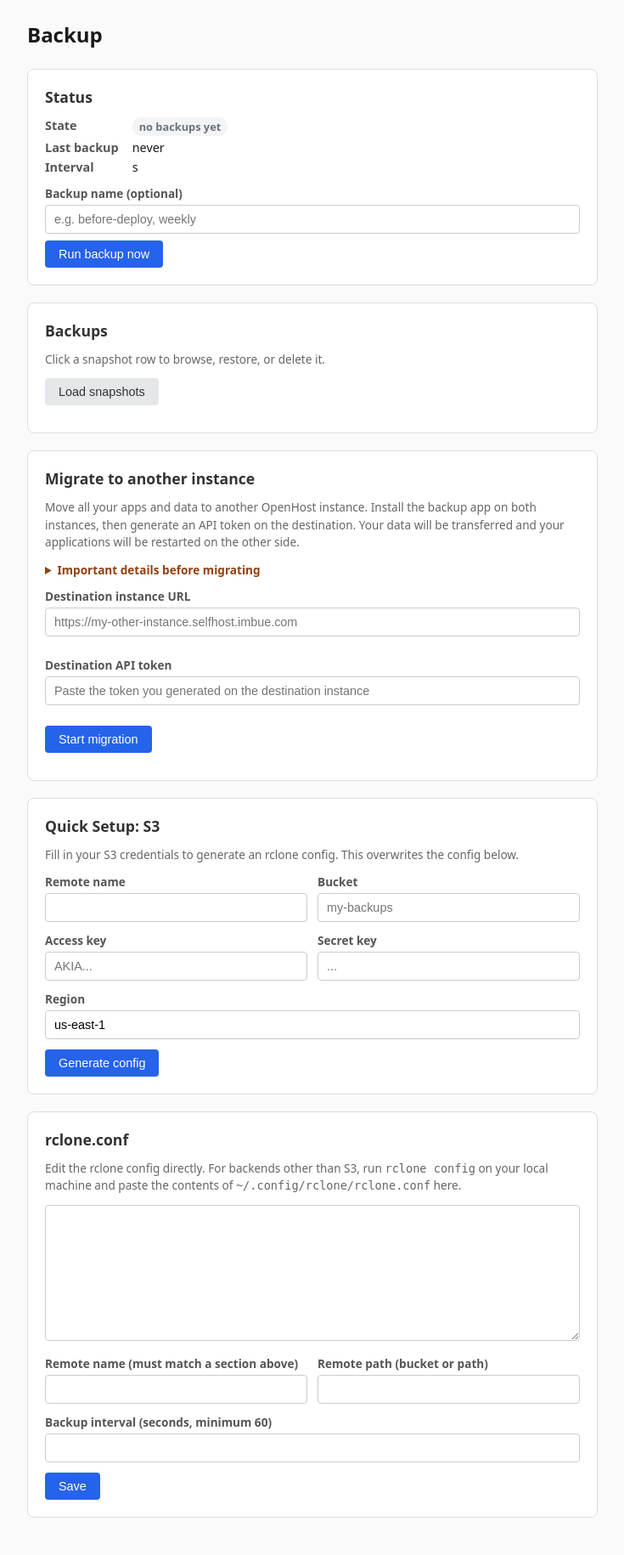
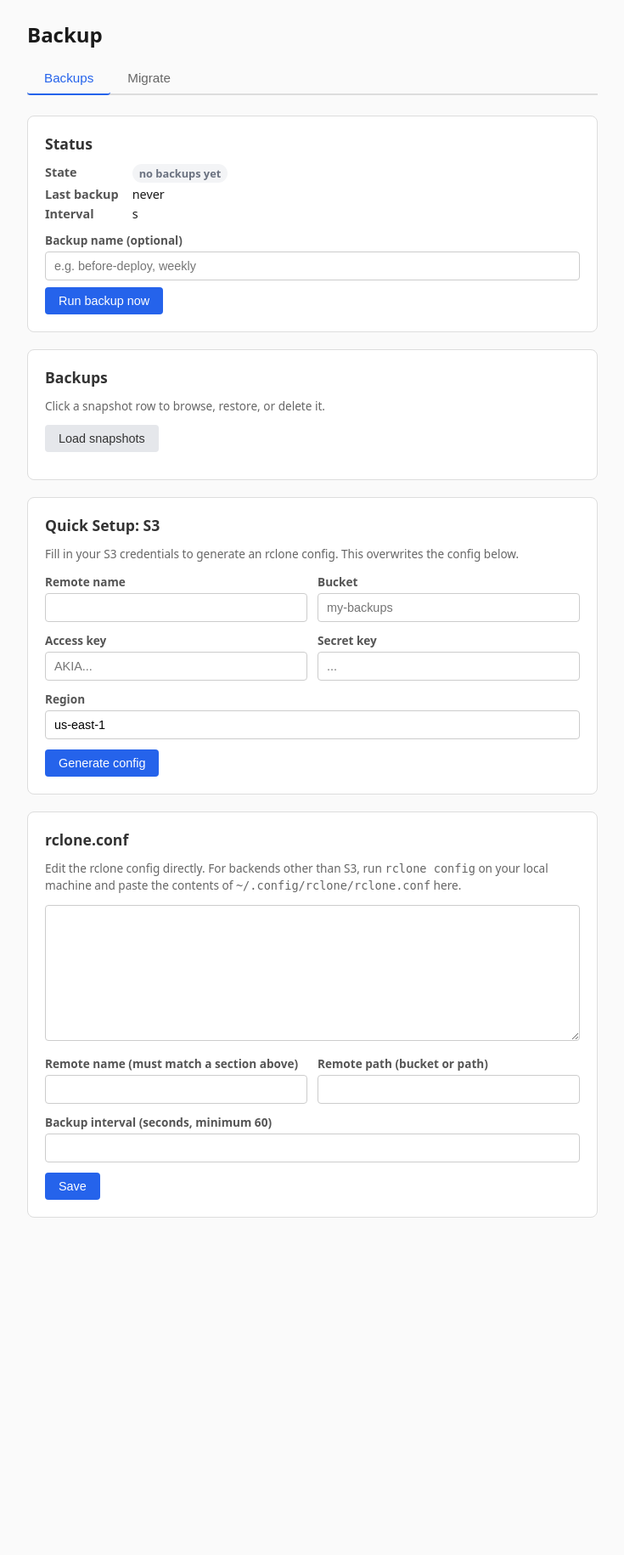
Before and after one commit to imbue-openhost/openhost-backup, a Python web app: template templates/index.html in a window 1280 px wide. Shown: the whole page at 85% size, without its empty margins (272-1007 px from the left). After the commit the page ends 1433 px from the top, so only its background shows below. Run offline with Jinja, Linux system fonts and the light colour scheme; the template is opened without the code that fills it, so the values that code supplies are empty.

Commit message:
Split into two pages: Backups (default) and Migrate
Tab navigation switches between backup and migration views. URL hash
(#migrate) preserves the selected tab across reloads. Backup page loads
by default.

```diff
--- a/templates/index.html
+++ b/templates/index.html
@@ -7,7 +7,7 @@
     <style>
         * { box-sizing: border-box; margin: 0; padding: 0; }
         body { font-family: system-ui, -apple-system, sans-serif; max-width: 720px; margin: 0 auto; padding: 24px; color: #1a1a1a; background: #fafafa; }
-        h1 { font-size: 1.5rem; margin-bottom: 24px; }
+        h1 { font-size: 1.5rem; margin-bottom: 0; }
         h2 { font-size: 1.1rem; margin-bottom: 12px; color: #333; }
         section { background: white; border: 1px solid #ddd; border-radius: 8px; padding: 20px; margin-bottom: 20px; }
         label { display: block; font-size: 0.85rem; font-weight: 600; margin-bottom: 4px; color: #555; }
@@ -55,10 +55,32 @@
         .inline-name { border: 1px solid #ccc; border-radius: 3px; padding: 2px 6px; font-size: 0.8rem; width: 120px; }
         .name-label { font-size: 0.8rem; color: #2563eb; cursor: pointer; }
         .name-label:hover { text-decoration: underline; }
+
+        /* Tab navigation */
+        .tab-bar { display: flex; gap: 0; margin: 16px 0 24px 0; border-bottom: 2px solid #ddd; }
+        .tab-btn {
+            padding: 10px 20px; border: none; background: none; cursor: pointer;
+            font-size: 0.95rem; font-weight: 500; color: #666;
+            border-bottom: 2px solid transparent; margin-bottom: -2px;
+        }
+        .tab-btn:hover { color: #333; }
+        .tab-btn.active { color: #2563eb; border-bottom-color: #2563eb; }
+        .page { display: none; }
+        .page.active { display: block; }
     </style>
 </head>
 <body>
     <h1>Backup</h1>
+
+    <div class="tab-bar">
+        <button class="tab-btn active" onclick="showPage('backup')">Backups</button>
+        <button class="tab-btn" onclick="showPage('migrate')">Migrate</button>
+    </div>
+
+    <!-- ============================================================
+         PAGE: Backups
+         ============================================================ -->
+    <div id="page-backup" class="page active">
 
         <!-- Status -->
         <section>
@@ -144,61 +166,6 @@
             <div id="manage-msg"></div>
         </section>
 
-    <!-- Migration -->
-    <section>
-        <h2>Migrate to another instance</h2>
-        <p class="info">
-            Move all your apps and data to another OpenHost instance.
-            Install the backup app on both instances, then generate an API token
-            on the destination. Your data will be transferred and your applications
-            will be restarted on the other side.
-        </p>
-        <details style="margin-bottom:12px;">
-            <summary style="cursor:pointer;font-size:0.85rem;color:#92400e;font-weight:600;">Important details before migrating</summary>
-            <div class="info" style="background:#fef3c7;padding:10px;border-radius:4px;color:#92400e;margin-top:6px;">
-                <strong>What happens on the destination:</strong> All running apps on
-                the destination will be stopped, and existing app data for migrated apps
-                will be deleted before new data is written. Apps not included in the
-                migration will be stopped during the transfer and restarted afterward.
-                <br><br>
-                <strong>Tip:</strong> It is a good idea to stop applications on this
-                instance before migrating, especially databases or apps that might not
-                transfer correctly if they are actively writing data. Stopping is not
-                required, but it reduces the risk of inconsistent data.
-                <br><br>
-                <strong>Not migrated:</strong> API tokens, owner password, and other
-                system-level settings are not transferred. You will need to set these
-                up separately on the destination instance.
-            </div>
-        </details>
-
-        <div style="margin-bottom:12px;">
-            <label>Destination instance URL</label>
-            <input type="text" id="push-target-url" placeholder="https://my-other-instance.selfhost.imbue.com">
-        </div>
-        <div style="margin-bottom:12px;">
-            <label>Destination API token</label>
-            <input type="password" id="push-target-token" placeholder="Paste the token you generated on the destination instance">
-        </div>
-        <div class="btn-row" style="margin-bottom:12px;">
-            <button class="btn-primary" id="btn-push" onclick="startPush()">Start migration</button>
-        </div>
-
-        <!-- Progress -->
-        <div id="mig-progress" style="display:none;margin-bottom:16px;padding:12px;background:#f8fafc;border:1px solid #e2e8f0;border-radius:6px;">
-            <div style="display:flex;align-items:center;gap:8px;margin-bottom:8px;">
-                <span id="mig-phase" class="status-badge status-running">starting</span>
-                <span id="mig-pct" style="font-size:0.85rem;color:#555;">0%</span>
-            </div>
-            <div style="background:#e5e7eb;border-radius:4px;height:8px;overflow:hidden;margin-bottom:8px;">
-                <div id="mig-bar" style="background:#2563eb;height:100%;width:0%;transition:width 0.3s;"></div>
-            </div>
-            <div id="mig-log" style="max-height:200px;overflow-y:auto;font-family:monospace;font-size:0.78rem;color:#555;white-space:pre-wrap;"></div>
-        </div>
-
-        <div id="mig-msg"></div>
-    </section>
-
         <!-- Quick Setup: S3 -->
         <section>
             <h2>Quick Setup: S3</h2>
@@ -254,12 +221,104 @@
             <div id="conf-msg"></div>
         </section>
 
+    </div>
+
+    <!-- ============================================================
+         PAGE: Migrate
+         ============================================================ -->
+    <div id="page-migrate" class="page">
+
+        <section>
+            <h2>Migrate to another instance</h2>
+            <p class="info">
+                Move all your apps and data to another OpenHost instance.
+                Install the backup app on both instances, then generate an API token
+                on the destination. Your data will be transferred and your applications
+                will be restarted on the other side.
+            </p>
+            <details style="margin-bottom:12px;">
+                <summary style="cursor:pointer;font-size:0.85rem;color:#92400e;font-weight:600;">Important details before migrating</summary>
+                <div class="info" style="background:#fef3c7;padding:10px;border-radius:4px;color:#92400e;margin-top:6px;">
+                    <strong>What happens on the destination:</strong> All running apps on
+                    the destination will be stopped, and existing app data for migrated apps
+                    will be deleted before new data is written. Apps not included in the
+                    migration will be stopped during the transfer and restarted afterward.
+                    <br><br>
+                    <strong>Tip:</strong> It is a good idea to stop applications on this
+                    instance before migrating, especially databases or apps that might not
+                    transfer correctly if they are actively writing data. Stopping is not
+                    required, but it reduces the risk of inconsistent data.
+                    <br><br>
+                    <strong>Not migrated:</strong> API tokens, owner password, and other
+                    system-level settings are not transferred. You will need to set these
+                    up separately on the destination instance.
+                </div>
+            </details>
+
+            <div style="margin-bottom:12px;">
+                <label>Destination instance URL</label>
+                <input type="text" id="push-target-url" placeholder="https://my-other-instance.selfhost.imbue.com">
+            </div>
+            <div style="margin-bottom:12px;">
+                <label>Destination API token</label>
+                <input type="password" id="push-target-token" placeholder="Paste the token you generated on the destination instance">
+            </div>
+            <div class="btn-row" style="margin-bottom:12px;">
+                <button class="btn-primary" id="btn-push" onclick="startPush()">Start migration</button>
+            </div>
+
+            <!-- Progress -->
+            <div id="mig-progress" style="display:none;margin-bottom:16px;padding:12px;background:#f8fafc;border:1px solid #e2e8f0;border-radius:6px;">
+                <div style="display:flex;align-items:center;gap:8px;margin-bottom:8px;">
+                    <span id="mig-phase" class="status-badge status-running">starting</span>
+                    <span id="mig-pct" style="font-size:0.85rem;color:#555;">0%</span>
+                </div>
+                <div style="background:#e5e7eb;border-radius:4px;height:8px;overflow:hidden;margin-bottom:8px;">
+                    <div id="mig-bar" style="background:#2563eb;height:100%;width:0%;transition:width 0.3s;"></div>
+                </div>
+                <div id="mig-log" style="max-height:200px;overflow-y:auto;font-family:monospace;font-size:0.78rem;color:#555;white-space:pre-wrap;"></div>
+            </div>
+
+            <div id="mig-msg"></div>
+        </section>
+
+    </div>
+
     <script>
         const BASE = "{{ base_path }}";
         let historyOffset = 0;
         let selectedSnapshot = null;
         let selectedBackupId = null;
-        let browseMode = null; // "remote" or "local"
+        let browseMode = null;
+
+        /* ================================================================
+           Tab navigation
+           ================================================================ */
+
+        function showPage(name) {
+            document.querySelectorAll('.page').forEach(p => p.classList.remove('active'));
+            document.querySelectorAll('.tab-btn').forEach(b => b.classList.remove('active'));
+            document.getElementById('page-' + name).classList.add('active');
+            // Find the matching tab button
+            document.querySelectorAll('.tab-btn').forEach(b => {
+                if (b.textContent.toLowerCase().replace(/\s/g, '') === name ||
+                    (name === 'backup' && b.textContent === 'Backups') ||
+                    (name === 'migrate' && b.textContent === 'Migrate')) {
+                    b.classList.add('active');
+                }
+            });
+            location.hash = name;
+        }
+
+        // Restore tab from URL hash on load
+        (function() {
+            const hash = location.hash.replace('#', '');
+            if (hash === 'migrate') showPage('migrate');
+        })();
+
+        /* ================================================================
+           Shared helpers
+           ================================================================ */
 
         async function api(path, opts = {}) {
             const url = BASE + path;
@@ -297,7 +356,10 @@
             return d.innerHTML.replace(/'/g, "&#39;");
         }
 
-        /* --- S3 Setup --- */
+        /* ================================================================
+           Backup page
+           ================================================================ */
+
         async function setupS3() {
             const data = {
                 remote_name: document.getElementById("s3-remote").value,
@@ -317,7 +379,6 @@
             }
         }
 
-        /* --- Config --- */
         async function saveConfig() {
             const data = {
                 rclone_conf: document.getElementById("rclone-conf").value,
@@ -329,7 +390,6 @@
             showMsg("conf-msg", res.ok ? "Saved" : "Error", res.ok);
         }
 
-        /* --- Backup trigger & polling --- */
         async function triggerBackup() {
             const btn = document.getElementById("btn-backup");
             btn.disabled = true;
@@ -373,7 +433,6 @@
             poll();
         }
 
-        /* --- Backup History --- */
         async function loadHistory(offset) {
             if (offset < 0) offset = 0;
             historyOffset = offset;
@@ -425,7 +484,6 @@
             container.style.display = "block";
         }
 
-        /* --- Rename backup inline --- */
         async function renameBackup(id, el) {
             const current = el.textContent === "-" ? "" : el.textContent;
             const input = document.createElement("input");
@@ -454,7 +512,6 @@
             };
         }
 
-        /* --- Manage Backups: Load snapshots --- */
         async function loadSnapshots() {
             const btn = document.getElementById("btn-load-snapshots");
             btn.disabled = true;
@@ -475,7 +532,6 @@
             document.getElementById("browse-container").style.display = "none";
             document.getElementById("action-panel").style.display = "block";
             document.getElementById("btn-restore").disabled = false;
-            // Highlight selected row
             const rows = document.getElementById("history-body").querySelectorAll("tr");
             rows.forEach(tr => {
                 const cell = tr.querySelector("td");
@@ -487,7 +543,6 @@
             });
         }
 
-        /* --- Generic file browser (shared by remote + local) --- */
         function renderFileBrowser(res, subpath, browseFunc, label) {
             const container = document.getElementById("browse-container");
             const body = document.getElementById("browse-body");
@@ -498,7 +553,6 @@
                 return;
             }
 
-            // Breadcrumb
             const parts = subpath ? subpath.split("/") : [];
             let bc = '<span style="font-size:0.75rem;background:#e0e7ff;color:#3730a3;padding:1px 6px;border-radius:3px;margin-right:6px;">' + escapeHtml(label) + '</span>';
             bc += '<span class="browse-link" onclick="' + browseFunc + '(\'\')">root</span>';
@@ -510,7 +564,6 @@
             });
             breadcrumb.innerHTML = bc;
 
-            // File listing
             body.innerHTML = "";
             if (res.files.length === 0) {
                 body.innerHTML = '<tr><td colspan="3" style="padding:6px 8px;color:#666;">Empty directory</td></tr>';
@@ -536,7 +589,6 @@
             });
         }
 
-        /* --- Browse Snapshot (remote, falls back to local) --- */
         async function browseSnapshot(subpath) {
             const snapshot = selectedSnapshot;
             if (!snapshot) return;
@@ -552,14 +604,12 @@
             const res = await api(url);
 
             if (!res.ok) {
-                // Remote failed — fall back to local browse automatically
                 browseLocal(subpath, true);
                 return;
             }
             renderFileBrowser(res, subpath, "browseSnapshot", "remote");
         }
 
-        /* --- Browse Local app data (backup source) --- */
         async function browseLocal(subpath, isFallback) {
             if (!selectedSnapshot) return;
             browseMode = "local";
@@ -576,7 +626,6 @@
             renderFileBrowser(res, subpath, "browseLocal", label);
         }
 
-        /* --- Restore --- */
         async function triggerRestore() {
             const snapshot = selectedSnapshot;
             if (!snapshot) return;
@@ -620,7 +669,6 @@
             poll();
         }
 
-        /* --- Delete Snapshot --- */
         async function deleteSnapshot() {
             const snapshot = selectedSnapshot;
             if (!snapshot) return;
@@ -646,7 +694,7 @@
         }
 
         /* ================================================================
-           Migration
+           Migration page
            ================================================================ */
 
         let migPolling = false;
@@ -721,7 +769,7 @@
             poll();
         }
 
-        // Auto-load on page load
+        // Auto-load backup snapshots on page load
         loadSnapshots();
     </script>
 </body>
```
Lines whose indentation alone changed are shown as unchanged.
